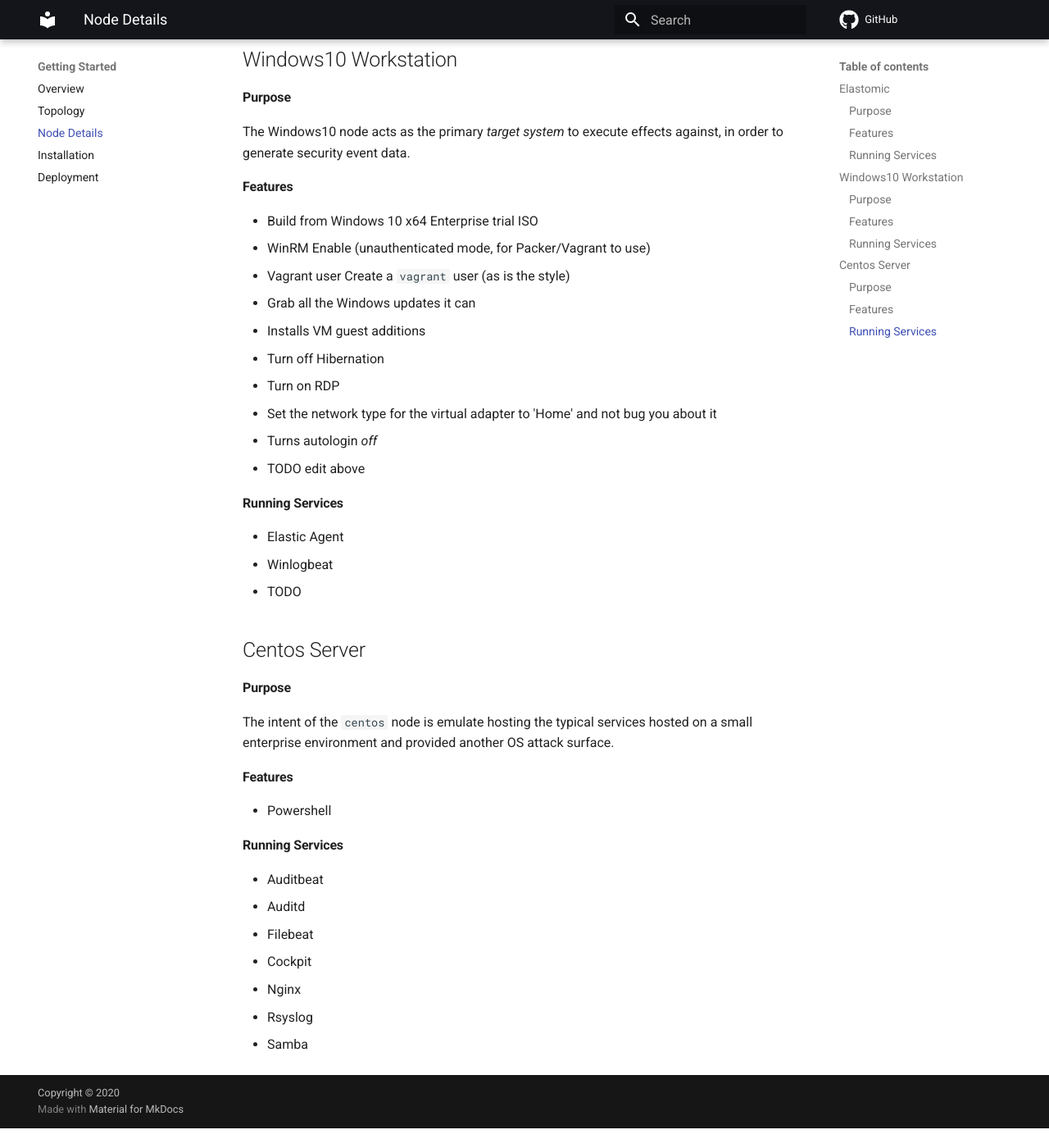
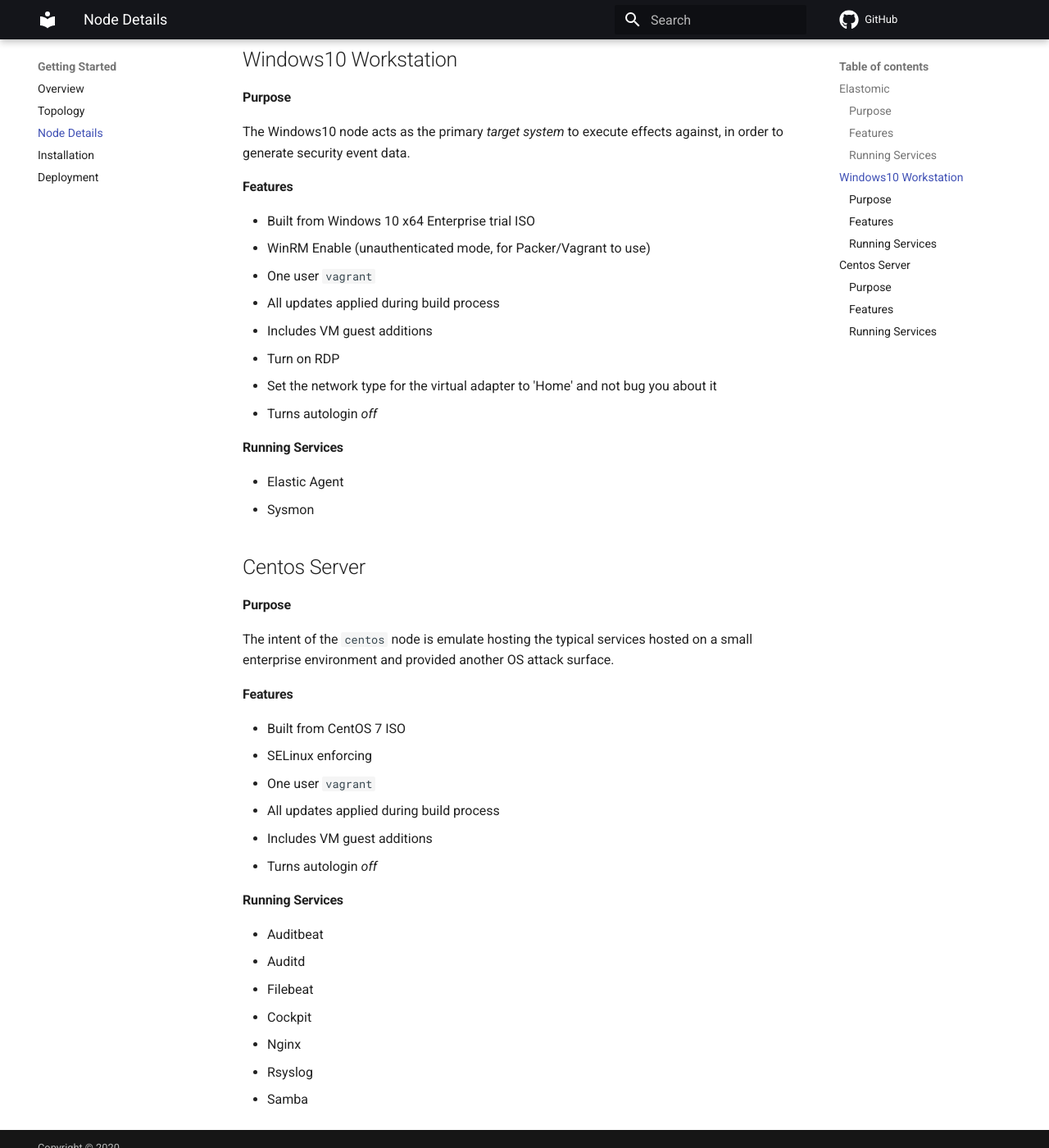
Before and after one commit to thremulation-station/thremulation-docs, an MkDocs documentation site: the page built from docs/getting-started/node-details.md, in a window 1280 px wide and 1400 px high, scrolled down 748 px. Shown: the whole window at 82% size. Built offline with MkDocs 1.6.1 and Material for MkDocs 9.7.7, drawn with Linux system fonts in a browser that asks for light colours; comment, search, counter and statistics services are not loaded; before the commit the page ends 2124 px from its top, so only the background shows below that.

Commit message:
updated node details

```diff
--- a/docs/getting-started/node-details.md
+++ b/docs/getting-started/node-details.md
@@ -1,13 +1,11 @@
 # Node Details
 
 This section lists the building blocks of how each node is set up.
-
 
 ## Elastomic
 
 #### Purpose
 The `elastomic` node is the first and only _required_ node, and is the crux of the entire project. It's essentially a "Purple Teaming" control box that is used to **both** _execute attacks and capture logs of those attacks_.
-
 
 #### Features
 
@@ -16,12 +14,10 @@
 * Atomic Redteam UI
 * Powershell
 
-
 #### Running Services
 
 * Elasticsearch
 * Kibana
-
 
 ## Windows10 Workstation
 
@@ -30,38 +26,35 @@
 The Windows10 node acts as the primary _target system_ to execute effects against, in
 order to generate security event data.
 
-
 #### Features
 
-* Build from Windows 10 x64 Enterprise trial ISO
+* Built from Windows 10 x64 Enterprise trial ISO
 * WinRM Enable (unauthenticated mode, for Packer/Vagrant to use)
-* Vagrant user Create a `vagrant` user (as is the style)
-* Grab all the Windows updates it can
-* Installs VM guest additions
-* Turn off Hibernation
+* One user `vagrant`
+* All updates applied during build process
+* Includes VM guest additions
 * Turn on RDP
 * Set the network type for the virtual adapter to 'Home' and not bug you about it
 * Turns autologin *off*
-* TODO edit above
-
 
 #### Running Services
 
 * Elastic Agent
-* Winlogbeat
-* TODO
-
+* Sysmon
 
 ## Centos Server
 
 #### Purpose
 The intent of the `centos` node is emulate hosting the typical services hosted on a small enterprise environment and provided another OS attack surface.
 
-
 #### Features
 
-* Powershell
-
+* Built from CentOS 7 ISO
+* SELinux enforcing
+* One user `vagrant`
+* All updates applied during build process
+* Includes VM guest additions
+* Turns autologin *off*
 
 #### Running Services
 
```
Also changed, not shown: docs/getting-started/index.md (+0 -2 lines).
